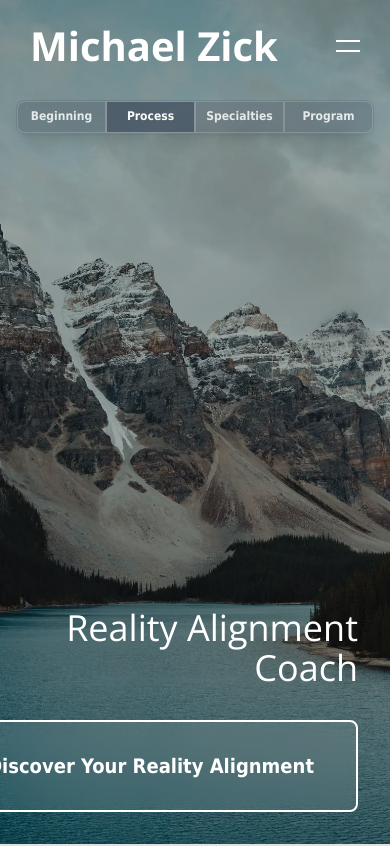
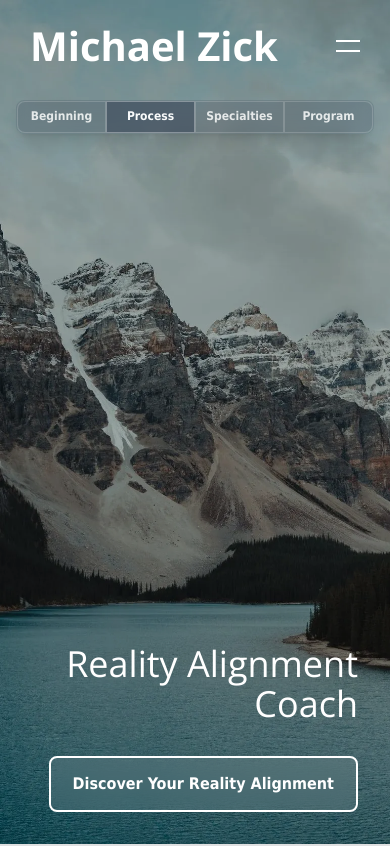
Before and after one commit to michaelzick/michaelzick.com, a Next.js app: page / in a window 390 px wide. Shown: the top 846 px of the page. Built offline with nearby package versions, Linux system fonts and the light colour scheme.

Commit message:
reducing cta size on mobile

```diff
--- a/app/globals.css
+++ b/app/globals.css
@@ -180,7 +180,7 @@ html {
   }
 
   .rainbow-glass-btn {
-    @apply relative inline-flex items-center justify-center rounded-lg font-bold text-xl whitespace-nowrap px-[42px] py-[30px] transition-all duration-300;
+    @apply relative inline-flex items-center justify-center rounded-lg font-bold text-base md:text-xl whitespace-nowrap px-[22px] py-[14px] md:px-[42px] md:py-[30px] transition-all duration-300;
     background: rgba(255, 255, 255, 0.1);
     backdrop-filter: blur(12px);
     border: 2px solid white;
```
